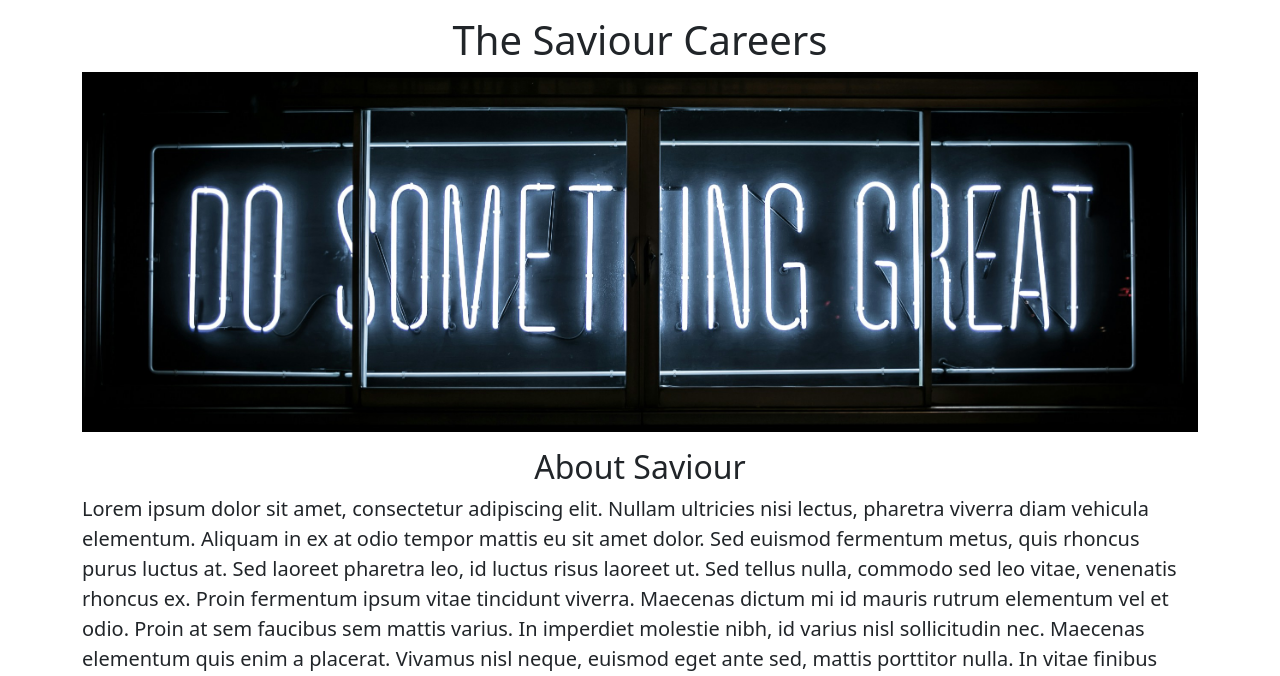
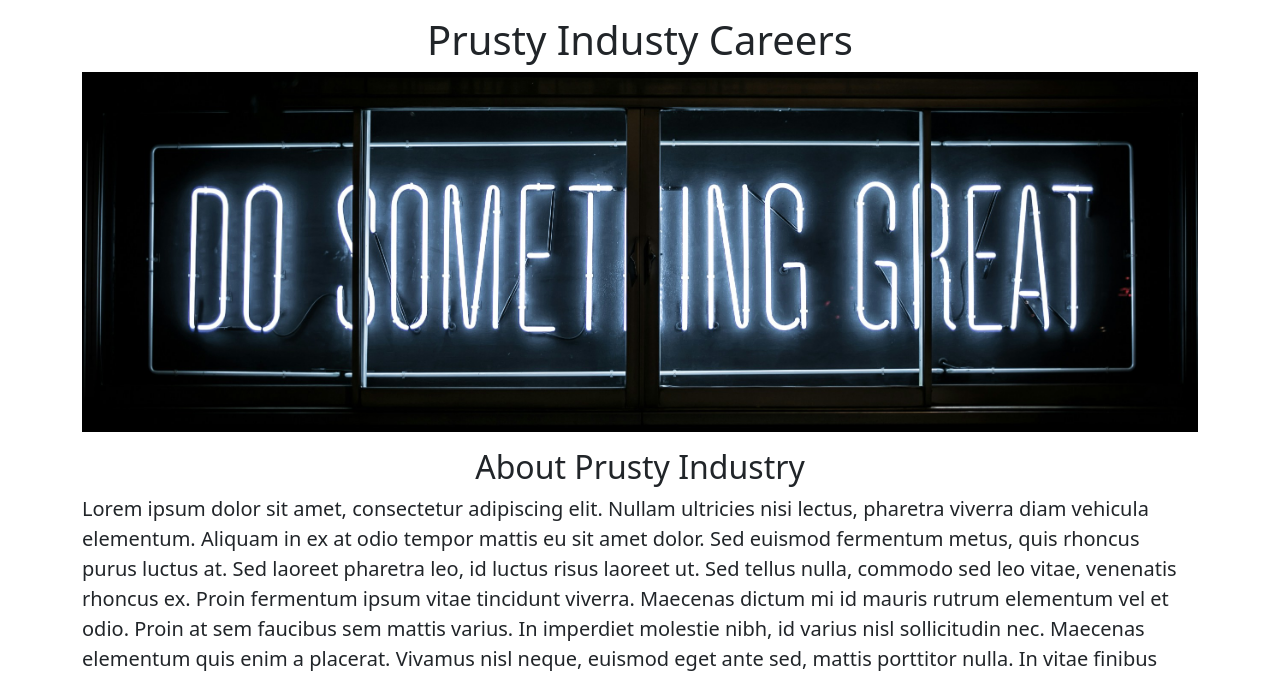
Before and after one commit to Suraj-0210/the-saviour-career-v2, a Flask app: page / in a window 1280 px wide. Shown: the top 676 px of the page. Run offline with Flask 3, Linux system fonts and the light colour scheme.

Commit message:
changed name

```diff
--- a/templates/home.html
+++ b/templates/home.html
@@ -6,7 +6,7 @@
   <link rel="preconnect" href="https://fonts.googleapis.com">
   <link rel="preconnect" href="https://fonts.gstatic.com" crossorigin>
   <link href="https://fonts.googleapis.com/css2?family=Libre+Baskerville&family=Roboto:ital,wght@0,100;0,300;0,400;0,500;0,700;0,900;1,100;1,300;1,400;1,500;1,700;1,900&display=swap" rel="stylesheet">
-  <title>Document</title>
+  <title>Prusty Industy Careers</title>
   <link href="https://cdn.jsdelivr.net/npm/bootstrap@5.3.3/dist/css/bootstrap.min.css" rel="stylesheet" integrity="sha384-QWTKZyjpPEjISv5WaRU9OFeRpok6YctnYmDr5pNlyT2bRjXh0JMhjY6hW+ALEwIH" crossorigin="anonymous">
 
   <style>
@@ -21,9 +21,9 @@
 </head>
 <body>
   <div class='container' >
-    <h1 class='text-center mt-3 mb-2'>The Saviour Careers</h1>
+    <h1 class='text-center mt-3 mb-2'>Prusty Industy Careers</h1>
     <img class=img-fluid id='banner' src='https://1c9769ab-657b-4239-8022-1d3b434690e7-00-hz6gvexbpz65.pike.replit.dev/static/banner02.jpg'>
-    <h2 class='text-center mt-3 mb-2'>About Saviour</h2>
+    <h2 class='text-center mt-3 mb-2'>About Prusty Industry</h2>
     <p class='lead'>Lorem ipsum dolor sit amet, consectetur adipiscing elit. Nullam ultricies nisi lectus, pharetra viverra diam vehicula elementum.   Aliquam in ex at odio tempor mattis eu sit amet dolor. Sed euismod fermentum metus, quis rhoncus purus luctus at. Sed laoreet
   pharetra leo, id luctus risus laoreet ut. Sed tellus nulla, commodo sed leo vitae, venenatis rhoncus ex. Proin fermentum ipsum vitae
   tincidunt viverra. Maecenas dictum mi id mauris rutrum elementum vel et odio. Proin at sem faucibus sem mattis varius. In imperdiet
```
